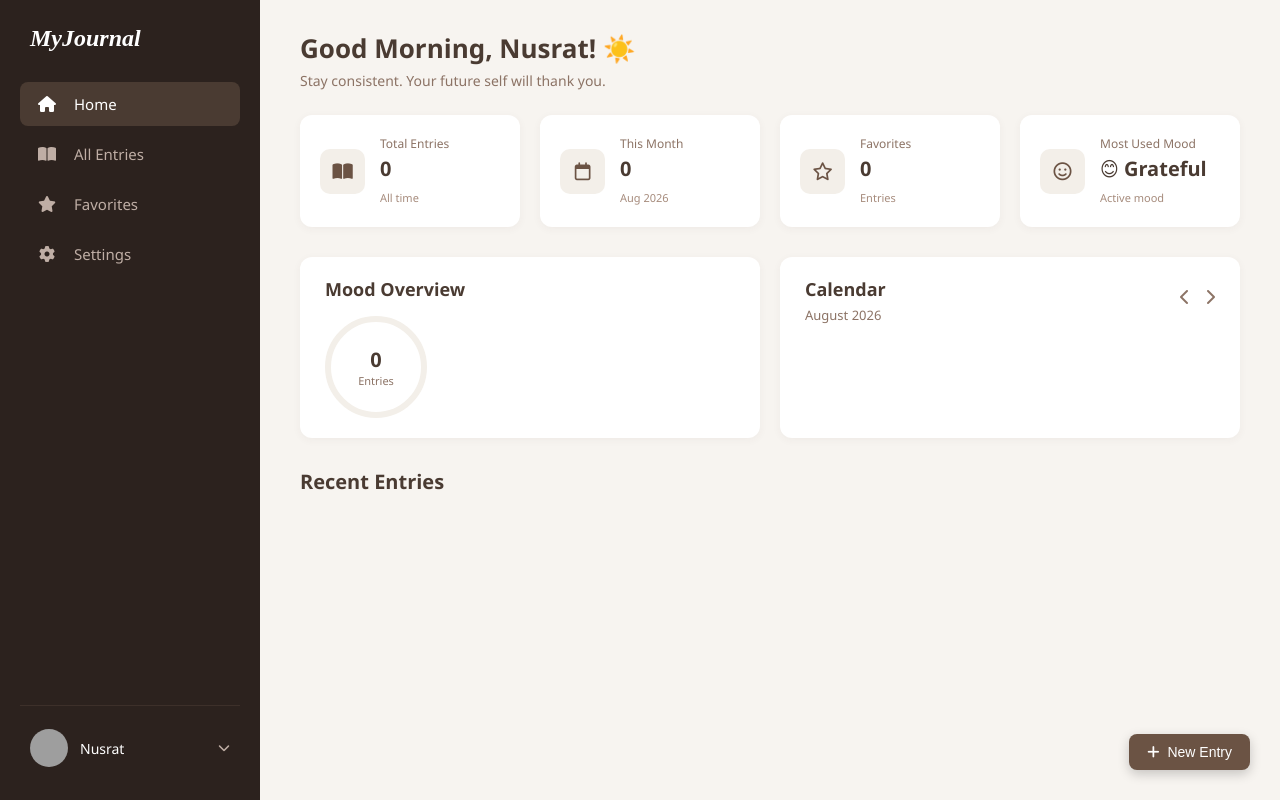
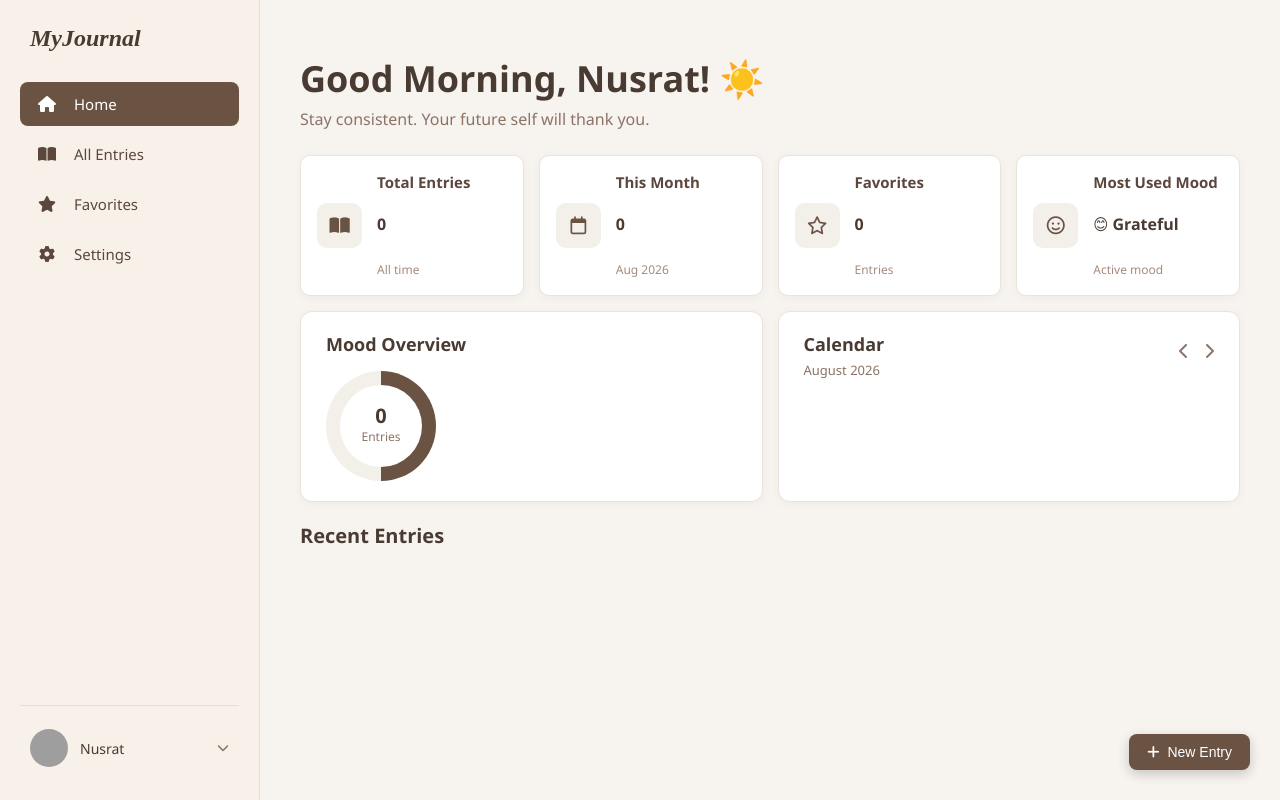
Before and after one commit to sayadaNUSRATjahan/FinalProject, a plain HTML site: page Frontend/journal.html in a window 1280 px wide. Drawn offline with Linux system fonts and the light colour scheme; no server answers; sample sign-in values are in the browser's storage; grey boxes are pictures that could not be loaded.

Commit message:
colour and design change

```diff
--- a/Frontend/css/journal.css
+++ b/Frontend/css/journal.css
@@ -13,25 +13,26 @@ body {
     min-height: 100vh;
 }
 
-/* --- Sidebar Fixes --- */
+/* --- Sidebar Style (As in reference image) --- */
 .sidebar {
     width: 260px;
-    background-color: #2c221e;
+    background-color: #f7f1ea !important;
     display: flex;
     flex-direction: column;
     justify-content: space-between;
     padding: 25px 20px;
-    color: #fff;
+    color: #4a3b32 !important;
     position: fixed;
     height: 100vh;
     left: 0;
     top: 0;
     box-sizing: border-box;
     z-index: 100;
+    border-right: 1px solid #e8ded4;
 }
 
 .sidebar-logo-text h2 {
-    color: #ffffff;
+    color: #4a3b32 !important;
     font-size: 24px;
     font-family: serif;
     font-style: italic;
@@ -51,7 +52,7 @@ body {
     display: flex;
     align-items: center;
     padding: 12px 15px;
-    color: #bfaea5;
+    color: #5c473d !important;
     text-decoration: none;
     border-radius: 8px;
     font-size: 15px;
@@ -63,23 +64,35 @@ body {
     text-align: center;
     font-size: 16px;
     margin-right: 15px;
+    color: #5c473d !important;
 }
 
 .sidebar-nav .nav-item span {
     white-space: nowrap;
 }
 
-.sidebar-nav .nav-item:hover,
-.sidebar-nav .nav-item.active {
-    background-color: #4a3b32;
-    color: #ffffff;
+.sidebar-nav .nav-item:hover {
+    background-color: #ede4dc !important;
+    color: #4a3b32 !important;
 }
 
-/* Sidebar Profile */
+.sidebar-nav .nav-item.active {
+    background-color: #6b5344 !important;
+    color: #ffffff !important;
+}
+
+.sidebar-nav .nav-item.active i {
+    color: #ffffff !important;
+}
+
+/* Sidebar Profile & Footer */
+.sidebar-footer,
+.sidebar-bottom,
 .sidebar-profile-container {
     position: relative;
-    border-top: 1px solid #3d302a;
+    border-top: 1px solid #e8ded4;
     padding-top: 15px;
+    background-color: transparent !important;
 }
 
 .sidebar-profile {
@@ -90,10 +103,11 @@ body {
     padding: 8px 10px;
     border-radius: 8px;
     transition: background 0.3s;
+    background-color: transparent !important;
 }
 
 .sidebar-profile:hover {
-    background-color: #3d302a;
+    background-color: #ede4dc !important;
 }
 
 .sidebar-profile img {
@@ -103,48 +117,58 @@ body {
     object-fit: cover;
 }
 
-.sidebar-profile .profile-name {
+.sidebar-profile .profile-name,
+.sidebar-profile span {
     font-size: 14px;
     font-weight: 500;
-    color: #ffffff;
+    color: #4a3b32 !important;
     flex-grow: 1;
 }
 
-.sidebar-profile .profile-arrow {
+.sidebar-profile .profile-arrow,
+.sidebar-profile i {
     font-size: 12px;
-    color: #bfaea5;
+    color: #8c7365 !important;
 }
 
-/* Profile Dropdown */
+/* Profile Dropdown & Logout Button */
 .profile-dropdown {
     position: absolute;
     bottom: 70px;
     left: 0;
     width: 100%;
-    background-color: #3d302a;
+    background-color: #f7f1ea !important;
+    border: 1px solid #e8ded4 !important;
     border-radius: 8px;
-    box-shadow: 0 4px 12px rgba(0,0,0,0.3);
+    box-shadow: 0 4px 12px rgba(0,0,0,0.15);
     overflow: hidden;
     z-index: 10;
 }
 
-.profile-dropdown button {
+.profile-dropdown button,
+.sidebar .logout-btn,
+.sidebar-footer button,
+.sidebar-profile-container button {
     width: 100%;
-    padding: 12px 15px;
-    background: none;
-    border: none;
-    color: #ff8080;
+    padding: 10px 15px;
+    background-color: transparent !important;
+    border: none !important;
+    color: #c94a4a !important;
     text-align: left;
     font-size: 14px;
     cursor: pointer;
     display: flex;
     align-items: center;
     gap: 10px;
+    border-radius: 8px;
     transition: background 0.2s;
 }
 
-.profile-dropdown button:hover {
-    background-color: #4a3b32;
+.profile-dropdown button:hover,
+.sidebar .logout-btn:hover,
+.sidebar-footer button:hover,
+.sidebar-profile-container button:hover {
+    background-color: #fde8e8 !important;
 }
 
 /* ==========================================
@@ -160,7 +184,8 @@ body {
 
 /* Dashboard Header & Stats */
 .dashboard-top-section {
-    margin-bottom: 30px;
+    margin-bottom: 0;
+    padding: 24px 0 0 0; /* সাইডের অতিরিক্ত প্যাডিং বাদ দেওয়া হয়েছে যাতে একদম কন্টেইনারের সাথে ফিক্সড থাকে */
 }
 
 .dash-top-row {
@@ -170,16 +195,20 @@ body {
     margin-bottom: 25px;
 }
 
-.dash-welcome-text h3 {
+.dash-welcome-text h1,
+.dash-welcome-text h2,
+.dash-welcome-text h3,
+.dash-welcome-text span,
+.dash-welcome-text div {
     margin: 0 0 5px 0;
-    font-size: 26px;
-    color: #4a3b32;
+    font-size: 36px !important;
+    color: #4a3b32 !important;
 }
 
 .dash-welcome-text p {
     margin: 0;
-    color: #8c7365;
-    font-size: 14px;
+    color: #8c7365 !important;
+    font-size: 16px !important;
 }
 
 .dash-new-btn, .floating-new-entry-btn {
@@ -200,20 +229,23 @@ body {
     background-color: #554134;
 }
 
-/* Stats Grid */
+/* Stats Grid (4 Columns) */
 .dash-stats-grid {
     display: grid;
     grid-template-columns: repeat(4, 1fr);
-    gap: 20px;
+    gap: 15px; /* গ্যাপ ১৫ পিক্সেল করা হয়েছে যাতে ওপর-নিচ সব জায়গায় নিখুঁতভাবে মিলে যায় */
+    margin-top: 15px;
 }
 
+.dash-stats-grid > div,
 .dash-stat-card {
     background-color: #ffffff;
-    padding: 20px;
-    border-radius: 12px;
+    padding: 16px;
+    border-radius: 10px;
     display: flex;
     align-items: center;
     gap: 15px;
+    border: 1px solid #eae3d9;
     box-shadow: 0 2px 8px rgba(74, 59, 50, 0.05);
 }
 
@@ -229,29 +261,38 @@ body {
     font-size: 18px;
 }
 
-.stat-info .stat-title {
+/* ১ সাইজ বড় এবং গাঢ় টেক্সট */
+.stat-info .stat-title,
+.dash-stats-grid p {
     display: block;
-    font-size: 12px;
-    color: #8c7365;
+    font-size: 15px;
+    font-weight: 600;
+    color: #5c473d;
 }
 
-.stat-info h4 {
+.stat-info h3,
+.dash-stats-grid .stat-number,
+.dash-stats-grid span[id*="number"] {
     margin: 3px 0;
-    font-size: 20px;
+    font-size: 28px;
+    font-weight: bold;
     color: #4a3b32;
 }
 
-.stat-info .stat-sub {
-    font-size: 11px;
+.stat-info .stat-sub,
+.dash-stats-grid .stat-subtext,
+.dash-stats-grid small {
+    font-size: 12px;
     color: #a68b7c;
 }
 
-/* Middle Grid (Mood & Calendar) */
+/* Middle Grid (Mood & Calendar) - নিচের দুটি বক্স ৪ কলামের সাথে একদম সমান মাপে ভাগ করা (২টি কলাম সমান সমান) */
 .dash-middle-grid {
     display: grid;
-    grid-template-columns: 1fr 1fr;
-    gap: 20px;
-    margin-bottom: 30px;
+    grid-template-columns: repeat(2, 1fr);
+    gap: 15px; /* ওপরের গ্যাপের সাথে মিল রাখার জন্য ১৫ পিক্সেল করা হয়েছে */
+    margin-top: 15px;
+    margin-bottom: 20px;
 }
 
 .dash-card {
@@ -259,6 +300,8 @@ body {
     padding: 20px 25px;
     border-radius: 12px;
     box-shadow: 0 2px 8px rgba(74, 59, 50, 0.05);
+    border: 1px solid #eae3d9;
+    box-sizing: border-box;
 }
 
 .dash-card h3 {
@@ -275,26 +318,44 @@ body {
 }
 
 .mood-circle-mock {
-    width: 90px;
-    height: 90px;
-    border: 6px solid #f3efe9;
+    width: 110px;
+    height: 110px;
     border-radius: 50%;
+    background: conic-gradient(#6b5344 0deg 180deg, #f3efe9 180deg 360deg);
     display: flex;
     flex-direction: column;
     align-items: center;
     justify-content: center;
+    position: relative;
     flex-shrink: 0;
 }
 
-.mood-circle-mock .circle-number {
+.mood-circle-mock::before {
+    content: "";
+    position: absolute;
+    width: 82px;
+    height: 82px;
+    background-color: #ffffff;
+    border-radius: 50%;
+}
+
+.mood-circle-mock .circle-number,
+.mood-circle-mock .circle-label {
+    position: relative;
+    z-index: 1;
+}
+
+.circle-number {
     font-size: 20px;
     font-weight: bold;
     color: #4a3b32;
+    line-height: 1;
 }
 
-.mood-circle-mock .circle-label {
-    font-size: 11px;
+.circle-label {
+    font-size: 12px;
     color: #8c7365;
+    margin-top: 2px;
 }
 
 .mood-list {
@@ -304,14 +365,16 @@ body {
     gap: 8px;
 }
 
+/* হালকা গ্রেish মুড রো বক্স */
 .mood-item-row {
     display: flex;
     justify-content: space-between;
     font-size: 13px;
     color: #5a4a42;
-    background-color: #fcfbfa;
-    padding: 6px 10px;
+    background-color: #f2eee9;
+    padding: 8px 12px;
     border-radius: 6px;
+    border: 1px solid #e7e0db;
 }
 
 /* Calendar Styling */
@@ -325,6 +388,7 @@ body {
     display: flex;
     gap: 15px;
     color: #8c7365;
+    cursor: pointer;
 }
 
 .cal-month-title {
@@ -354,11 +418,9 @@ body {
     color: #5a4a42;
 }
 
-/* 📌 ২ নম্বর স্টাইল আপডেট (Soft Rounded Square with Border) */
 .cal-date.active-date {
-    background-color: #f4eee9;
-    color: #4a3b32;
-    border: 2px solid #6b5344;
+    background-color: #6b5344;
+    color: #ffffff;
     border-radius: 8px;
     width: 30px;
     height: 30px;
@@ -372,6 +434,7 @@ body {
 /* Recent Journals & Entries Section */
 .recent-journals-section {
     margin-top: 20px;
+    padding: 0;
 }
 
 .section-title-row {
@@ -405,6 +468,7 @@ body {
     display: flex;
     align-items: center;
     gap: 20px;
+    border: 1px solid #eae3d9;
     box-shadow: 0 2px 8px rgba(74, 59, 50, 0.05);
     transition: transform 0.2s;
 }
@@ -790,8 +854,8 @@ body {
 }
 
 .success-message {
-    display: none; /* ডিফল্টভাবে লুকিয়ে থাকবে */
+    display: none;
 }
 .success-message.show {
-    display: block; /* যখন দেখানোর দরকার হবে তখন এই ক্লাস যোগ হবে */
+    display: block;
 }
--- a/Frontend/journal.html
+++ b/Frontend/journal.html
@@ -312,6 +312,16 @@
         </div>
     </div>
 
+    <!-- ক্যাশ বা ব্যাক বাটন সিকিউরিটি হ্যান্ডলার স্ক্রিপ্ট -->
+    <script>
+        window.addEventListener('pageshow', function (event) {
+            // যদি পেজটি ব্রাউজারের ব্যাক-ফরোয়ার্ড ক্যাশ (bfcache) থেকে লোড হয়, তবে রিফ্রেশ করে সিকিউরিটি চেক ট্রিগার করবে
+            if (event.persisted) {
+                window.location.reload();
+            }
+        });
+    </script>
+
     <script src="utils/CalculateTimeDifference.js"></script>
     <script src="js/journal.js"></script>
 </body>
--- a/Frontend/js/journal.js
+++ b/Frontend/js/journal.js
@@ -1,4 +1,3 @@
-// সিলেক্টরসমূহ
 const postContainer = document.getElementById("post-container");
 const allPostsContainer = document.getElementById("all-posts-container");
 const favoritesPostsContainer = document.getElementById("favorites-posts-container");
```
Also changed, not shown: Frontend/js/login.js (line endings or trailing spaces).
